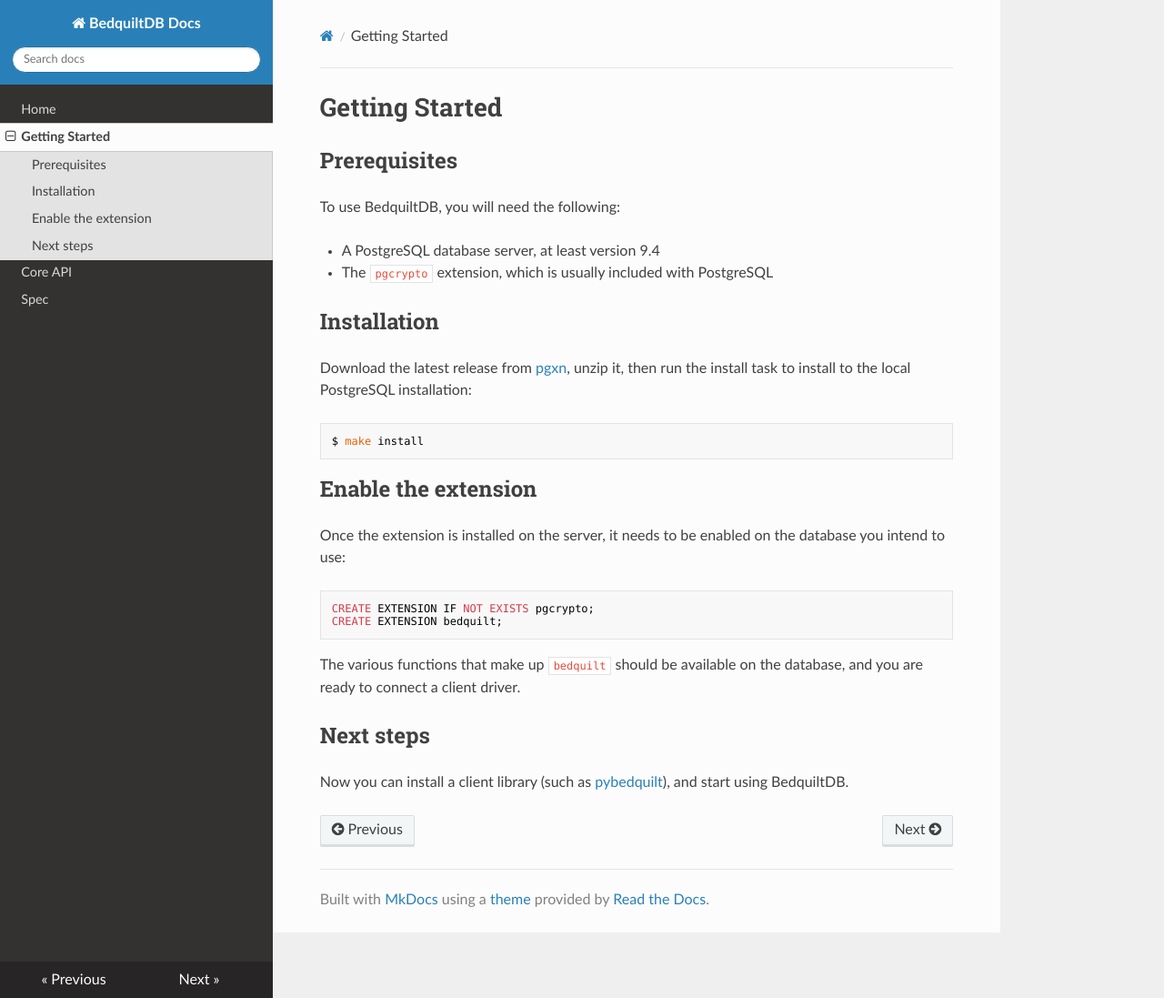
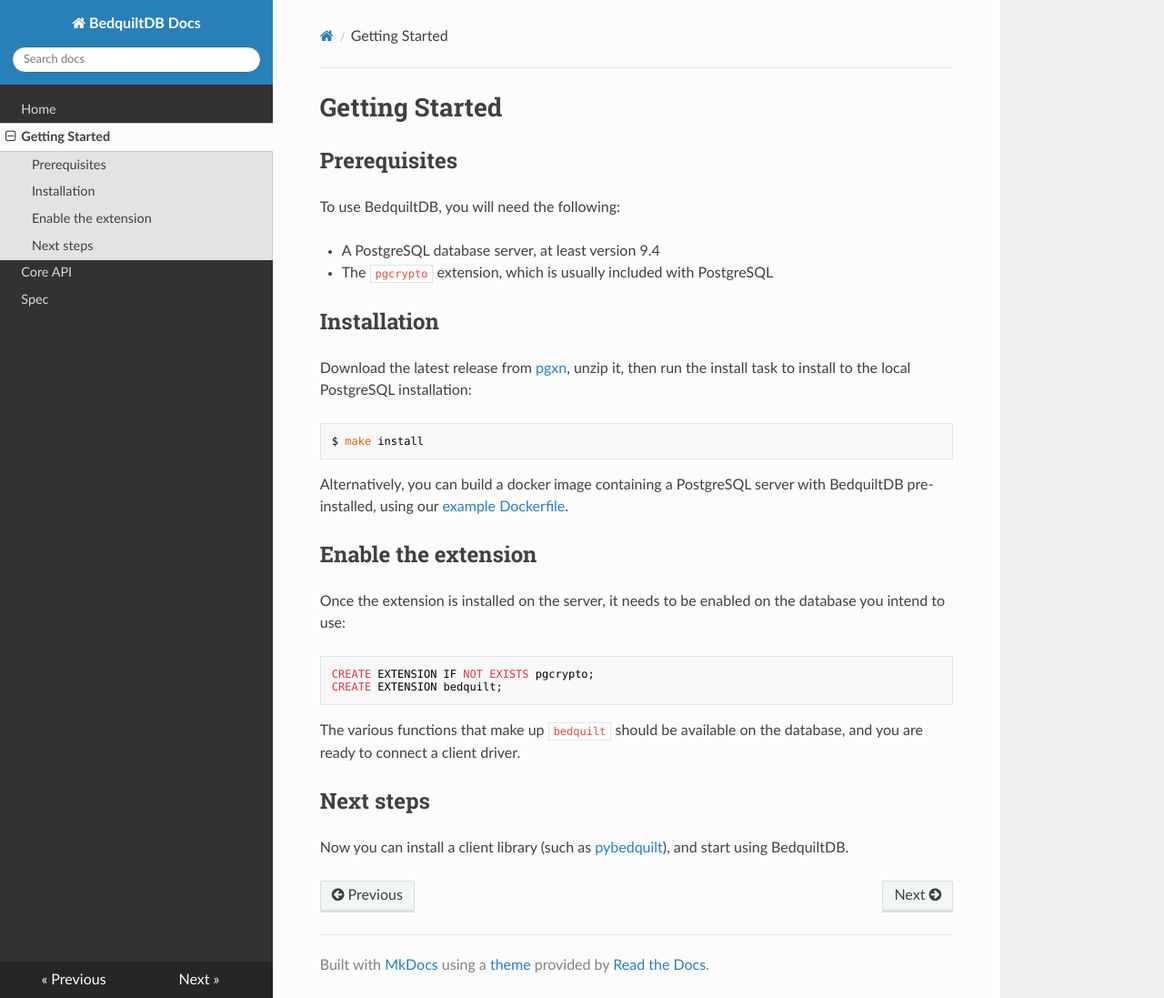
Before and after one commit to BedquiltDB/bedquilt-core, an MkDocs documentation site: the page built from doc/getting_started.md, in a window 1280 px wide and 1097 px high. Shown: the whole window at 91% size. Built offline with MkDocs 1.6.1, drawn with Linux system fonts in a browser that asks for light colours; nearby versions of some CDN libraries; old or Windows-style settings are respelled for this version of MkDocs.

Commit message:
Add links to the docker file.

````diff
--- a/doc/getting_started.md
+++ b/doc/getting_started.md
@@ -15,6 +15,8 @@
 ```
 $ make install
 ```
+
+Alternatively, you can build a docker image containing a PostgreSQL server with BedquiltDB pre-installed, using our [example Dockerfile](http://github.com/BedquiltDB/docker-bedquiltdb-example).
 
 
 ## Enable the extension
````
